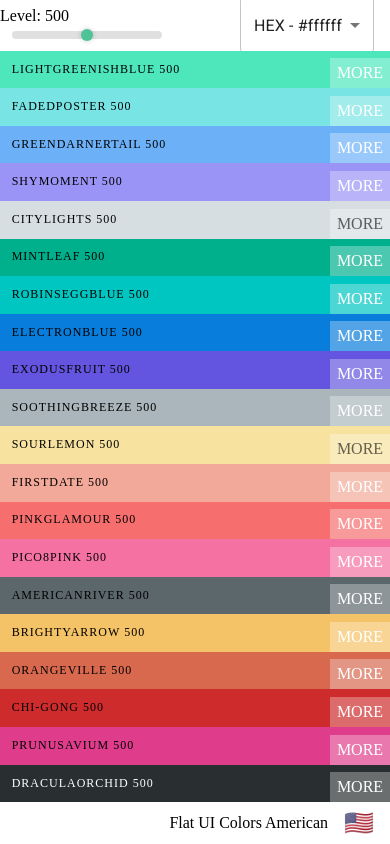
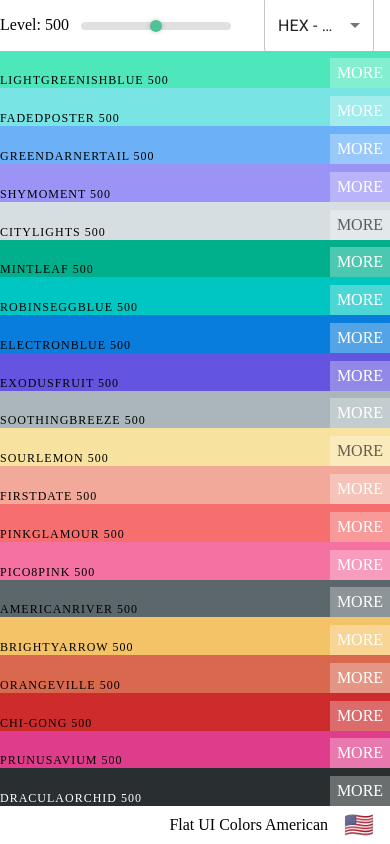
Before and after one commit to Fernando-Andres-Ramos/Colors-Palettes, a React (Vite) app: page /palette/flat-ui-colors-american in a window 390 px wide. Built offline with nearby package versions, Linux system fonts and the light colour scheme.

Commit message:
More styles in navbar mobile version

```diff
--- a/src/components/ColorBox/ColorBox.module.css
+++ b/src/components/ColorBox/ColorBox.module.css
@@ -149,3 +149,15 @@
 .goBack .copy_button{
   opacity: 1;
 }
+
+@media (max-width:767.98px){
+  .box_content{
+    padding: 1%;
+  }
+}
+
+@media (max-width:575.98px){
+  .box_content{
+    padding: 0%;
+  }
+}
--- a/src/components/Navbar/Navbar.jsx
+++ b/src/components/Navbar/Navbar.jsx
@@ -58,7 +58,7 @@ export default class Navbar extends Component{
           )
         }
         <div className={styles.select_container}>
-          <Select value={this.state.format} onChange={this.handleSelectChange}>
+          <Select className={styles.select} value={this.state.format} onChange={this.handleSelectChange}>
             <MenuItem  value="hex">HEX - #ffffff</MenuItem>
             <MenuItem  value="rgb">RGB - rgb(255,255,255)</MenuItem>
             <MenuItem  value="rgba">RGBA - rgba(255,255,255,0)</MenuItem>
--- a/src/components/Navbar/Navbar.module.css
+++ b/src/components/Navbar/Navbar.module.css
@@ -70,10 +70,15 @@
   margin-right: 1rem;
 }
 
-
 @media (max-width:767.98px){
   .slider_container{
     width: 220px;
+  }
+}
+
+@media (max-width:649.98px){
+  .slider_container{
+    width: 150px;
   }
 }
 
@@ -82,7 +87,8 @@
     display: none;
   }
 
-  .slider_container{
-    width: 150px;
+  .select{
+    max-width: 110px;
+    font-size: 1px;
   }
 }
--- a/src/components/Palette/Palette.module.css
+++ b/src/components/Palette/Palette.module.css
@@ -7,7 +7,7 @@
 }
 
 .palette_colors{
-  height: 90%;
+  height: 100%;
   display: grid;
   grid-template-columns: auto auto auto auto auto;
   grid-template-rows: auto auto auto auto;
```
